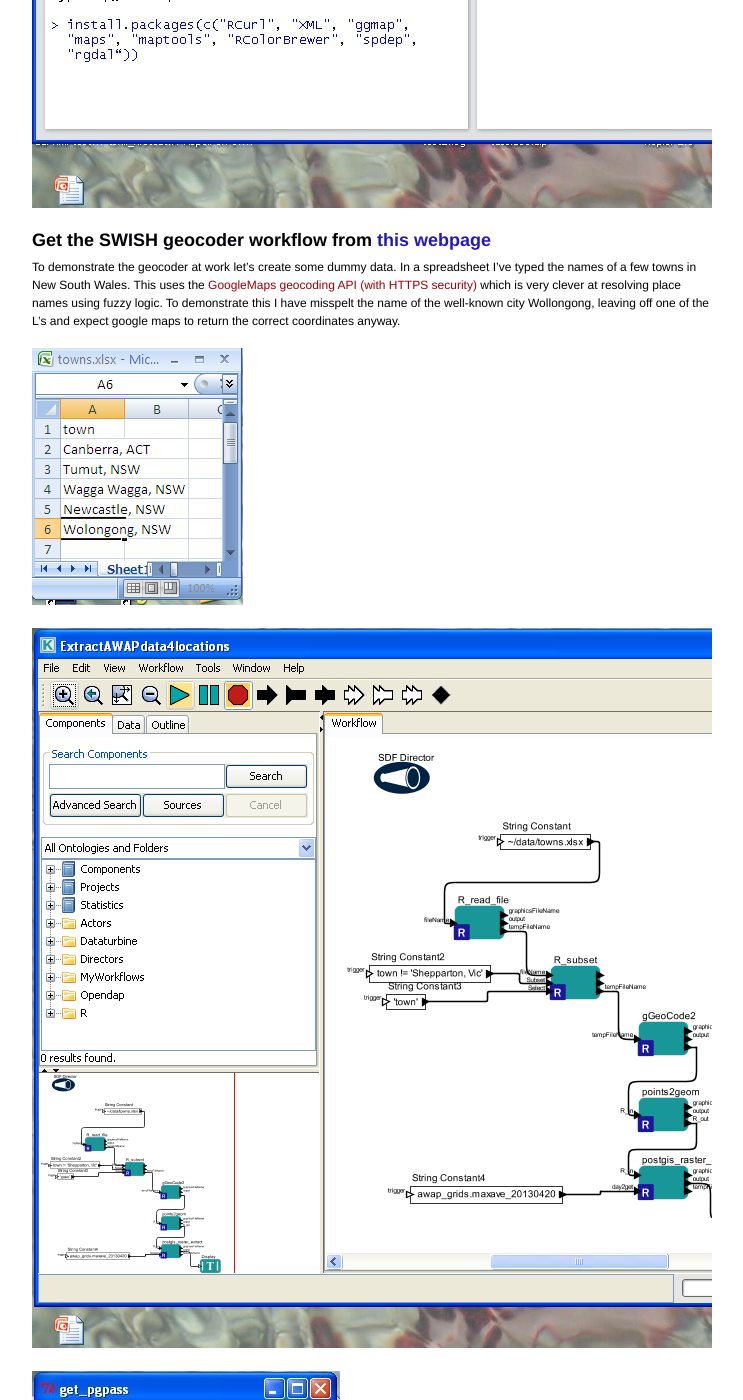
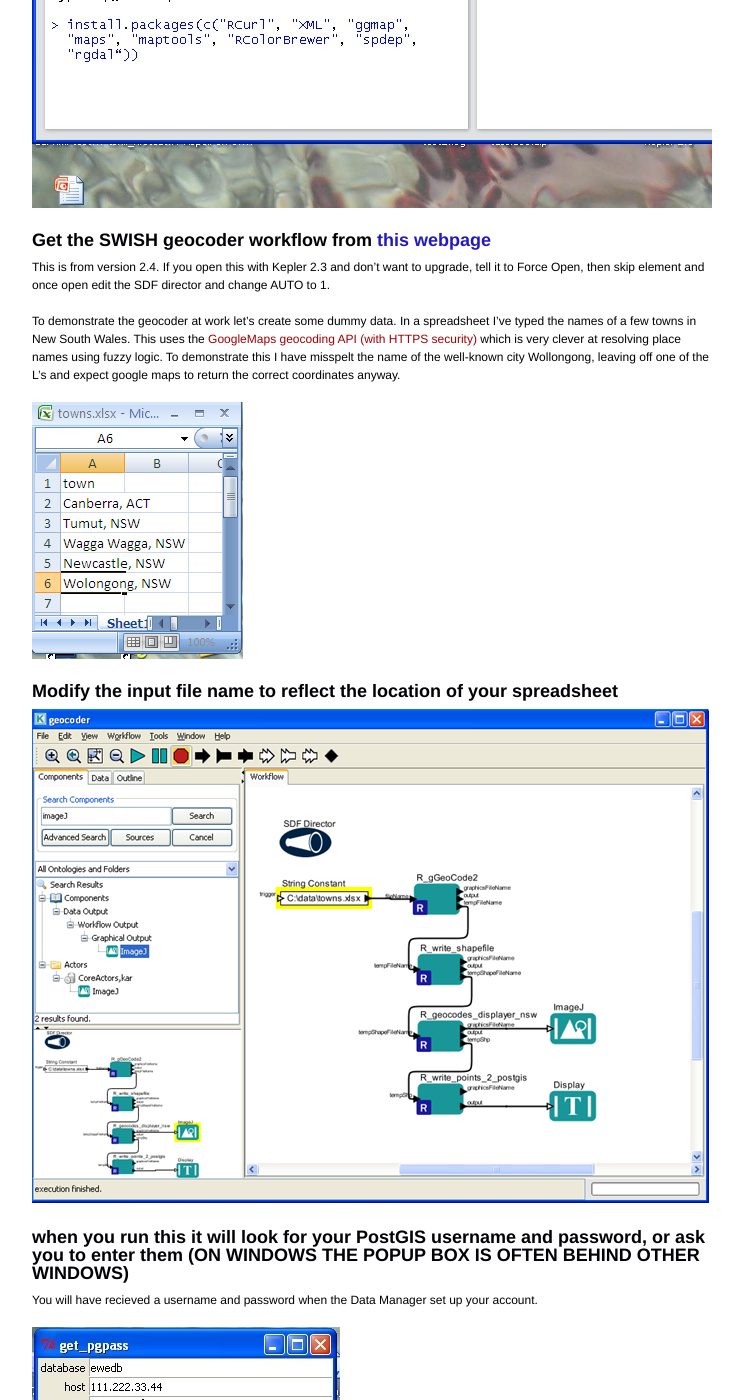
Before and after one commit to swish-climate-impact-assessment/swish-climate-impact-assessment.github.com, a Jekyll site: the page built from _posts/2013-04-27-set-up-swish-computer.md, in a window 1280 px wide and 1400 px high, scrolled down 6528 px. Shown: the whole window, without its empty margins (128-871 px from the left). Built offline with Jekyll 4.4.1, drawn with Linux system fonts in a browser that asks for light colours; nearby versions of some CDN libraries; Markdown is read by kramdown in place of the engine named in the settings; comment, search, counter and statistics services are not loaded; some of the changed text lies outside the part shown.

Commit message:
add geocoder workflow and demo tutorial

```diff
--- a/_posts/2013-04-27-set-up-swish-computer.md
+++ b/_posts/2013-04-27-set-up-swish-computer.md
@@ -64,9 +64,9 @@
 
 ![setup-swish-Slide7.PNG](/images/setup-swish-Slide7.PNG)
 
-## While we are here, let's install Ivan's GisViz package so we run the [SWISH geocoder workflow](www.google.com) as a TEST
+## While we are here, let's install Ivan's GisViz package so we run the [SWISH geocoder workflow](http://swish-climate-impact-assessment.github.io/tools/geocoder/geocoder.html) as a TEST
 
-The SWISH project has developed a [simple geocoder workflow](www.google.com) to assist our users to get going on a climate/health analysis. This depends on Ivan Hanigan's [GisViz package](http://ivanhanigan.github.io/gisviz/) so let's download and install that now.
+The SWISH project has developed a [simple geocoder workflow](http://swish-climate-impact-assessment.github.io/tools/geocoder/geocoder.html) to assist our users to get going on a climate/health analysis. This depends on Ivan Hanigan's [GisViz package](http://ivanhanigan.github.io/gisviz/) so let's download and install that now.
 
 ## Download the binary and use Rstudio to browse to the downloaded file
 
@@ -82,19 +82,41 @@
 <p></p>
 ![setup-swish-Slide6.PNG](/images/setup-swish-Slide6.PNG)
 
-## Get the SWISH geocoder workflow from [this webpage](www.google.com)
+## Get the SWISH geocoder workflow from [this webpage](http://swish-climate-impact-assessment.github.io/tools/geocoder/geocoder.html)
+This is from version 2.4.  If you open this with Kepler 2.3 and don't want to upgrade, tell it to Force Open, then skip element and once open edit the SDF director and change AUTO to 1.
 
 To demonstrate the geocoder at work let's create some dummy data.  In a spreadsheet I've typed the names of a few towns in New South Wales. This uses the [GoogleMaps geocoding API (with HTTPS security)](https://developers.google.com/maps/documentation/geocoding) which is very clever at resolving place names using fuzzy logic.  To demonstrate this I have misspelt the name of the well-known city Wollongong, leaving off one of the L's and expect google maps to return the correct coordinates anyway.
 
 ![setup-swish-Slide8.PNG](/images/setup-swish-Slide8.PNG)
 
-![setup-swish-Slide9.PNG](/images/setup-swish-Slide9.PNG)
+## Modify the input file name to reflect the location of your spreadsheet
+
+![setup-swish-Slide18.PNG](/images/setup-swish-Slide18.PNG)
+
+## when you run this it will look for your PostGIS username and password, or ask you to enter them (ON WINDOWS THE POPUP BOX IS OFTEN BEHIND OTHER WINDOWS)
+
+You will have recieved a username and password when the Data Manager set up your account.
 
 ![setup-swish-Slide10.PNG](/images/setup-swish-Slide10.PNG)
 
 ![setup-swish-Slide11.PNG](/images/setup-swish-Slide11.PNG)
 
+## your details are now stored in this file.
+(or ~/.pgpass on Linux)
+
 ![setup-swish-Slide12.PNG](/images/setup-swish-Slide12.PNG)
+
+## One thing this workflow does after geocoding the locations and storing a local shapefile is make a default map
+
+![setup-swish-Slide19.PNG](/images/setup-swish-Slide19.PNG)
+
+## But of more interest to us is the data it sent to the PostGIS database that we can view with Quantum GIS
+
+![setup-swish-Slide15.PNG](/images/setup-swish-Slide15.PNG)
+
+![setup-swish-Slide16.PNG](/images/setup-swish-Slide16.PNG)
+
+
 
 ## The End
 From here the interested reader can follow up on what that workflow does in [this previous post](/2013/04/extract-weather-from-grids/)
```
Also changed, not shown: swish-website-overview.org (+26 -4 lines), tools.md (+3 -0 lines), tools/geocoder/geocoder.md (added, +17 -0 lines), images/setup-swish-Slide17.PNG (added), images/setup-swish-Slide18.PNG (added), images/setup-swish-Slide19.PNG (added), images/setup-swish-Slide20.PNG (added), 1 other file.
